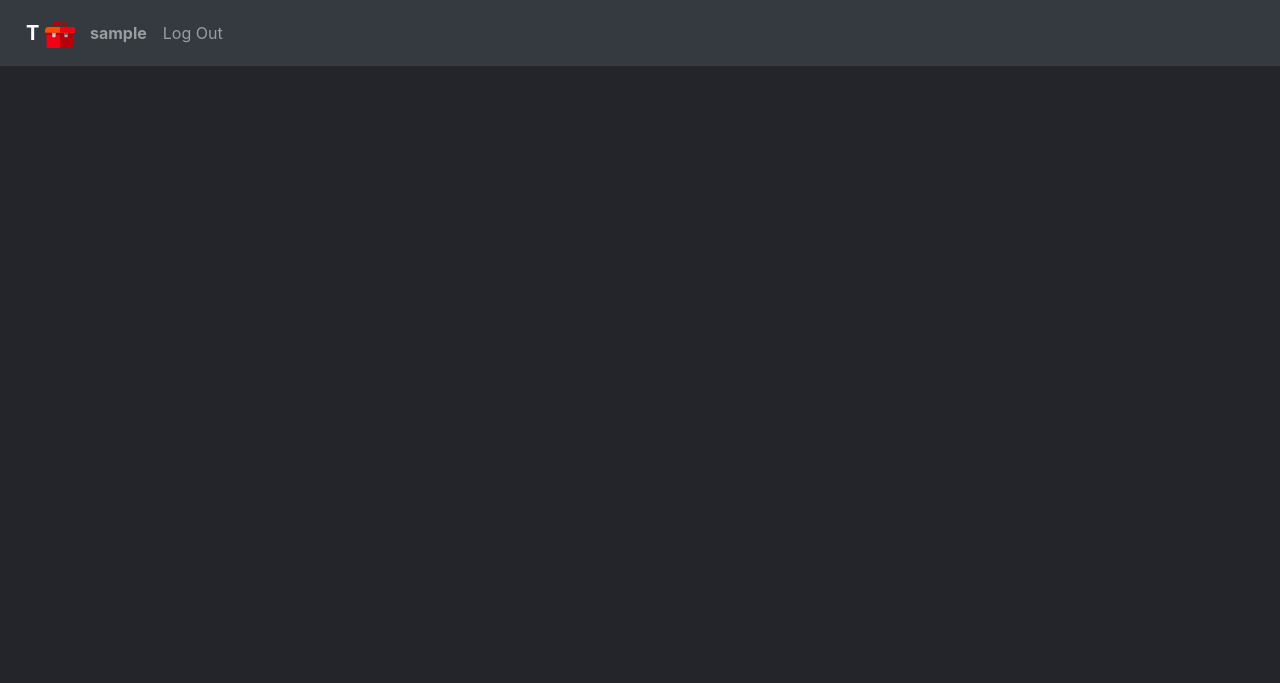
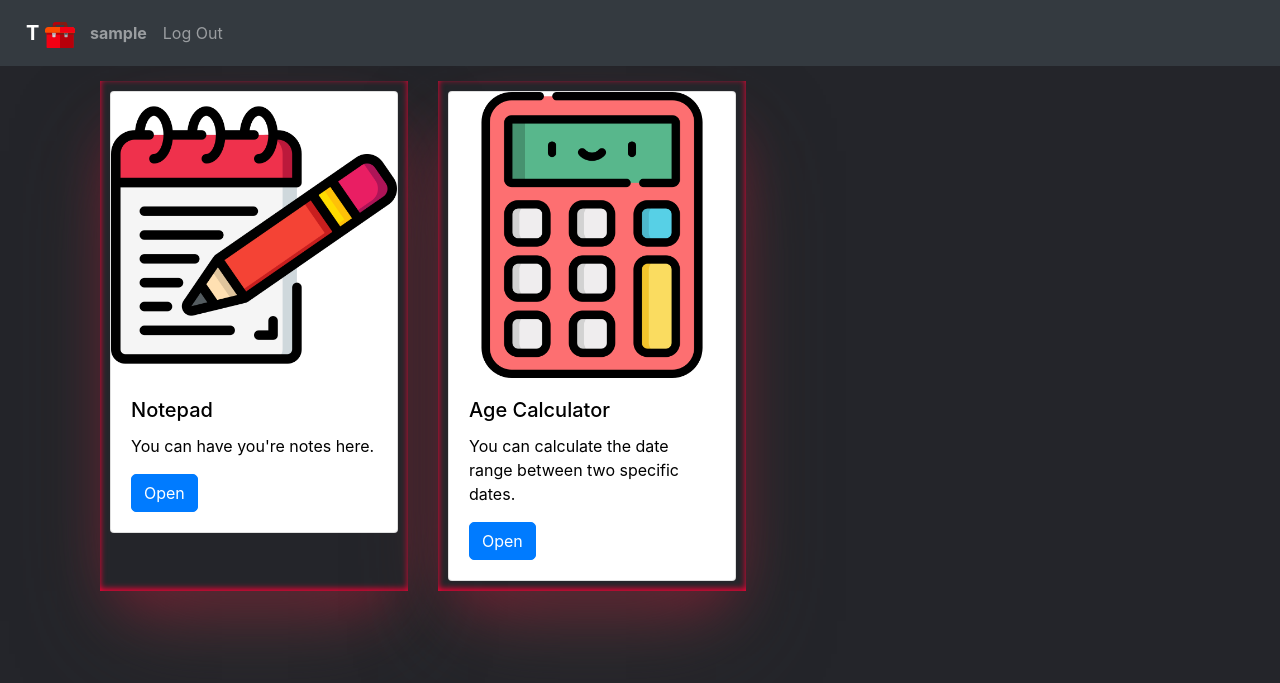
Before and after one commit to sabihdordab/simple-toolbox, a Django app: page / in a window 1280 px wide. Shown: the top 683 px of the page. Run offline with Django 4.2, Linux system fonts and the light colour scheme; the visitor is signed in with stand-in values (Sample User, id 1); some libraries are stand-ins or nearby versions.

Commit message:
show apps into toolbox index page

```diff
--- a/toolbox/static/toolbox/styles.css
+++ b/toolbox/static/toolbox/styles.css
@@ -10,4 +10,23 @@ body {
 .navbar a {
   padding: 10px;
 }
+
+.apps {
+  display: -webkit-box;
+  display: -ms-flexbox;
+  display: flex;
+  -ms-flex-wrap: wrap;
+  flex-wrap: wrap;
+}
+
+.apps > div {
+  margin: 15px;
+  padding: 10px;
+  -webkit-box-shadow: #3a3032 0px 50px 100px -20px, #fe0036 0px 30px 60px -30px, #fe0036 0px -2px 6px 0px inset;
+          box-shadow: #3a3032 0px 50px 100px -20px, #fe0036 0px 30px 60px -30px, #fe0036 0px -2px 6px 0px inset;
+}
+
+.card-title, .card-text {
+  color: black;
+}
 /*# sourceMappingURL=styles.css.map */
--- a/toolbox/static/toolbox/styles.scss
+++ b/toolbox/static/toolbox/styles.scss
@@ -13,3 +13,22 @@ body {
 .navbar a {
     padding: 10px;
 }
+
+.apps {
+    display: -webkit-box;
+    display: -ms-flexbox;
+    display: flex;
+    -ms-flex-wrap: wrap;
+        flex-wrap: wrap;
+  }
+
+  .apps > div {
+    margin: 15px;
+    padding: 10px;
+    box-shadow: #3a3032 0px 50px 100px -20px, #fe0036 0px 30px 60px -30px, #fe0036 0px -2px 6px 0px inset;
+  }
+
+  .card-title , .card-text
+  {
+    color: black;
+  }
--- a/toolbox/templates/toolbox/index.html
+++ b/toolbox/templates/toolbox/index.html
@@ -1,8 +1,31 @@
 {% extends 'toolbox/layout.html'%}
-
+{% load static %}
 {% block title %}
     Toolbox
 {% endblock %}
 
 {% block body %}
+    <div class="container">
+        <div class="apps">
+            <div id="notepad">
+                <div class="card" style="width: 18rem;">
+                    <img class="card-img-top" src="{% static 'toolbox/icons/notepad-icon.png'%}">
+                    <div class="card-body">
+                      <h5 class="card-title">Notepad</h5>
+                      <p class="card-text">You can have you're notes here.</p>
+                      <a href="{% url 'notepad:index'%}" class="btn btn-primary">Open</a>
+                    </div>
+                </div>
+            </div>
+            <div id="age-calculator">
+                <div class="card" style="width: 18rem;">
+                    <img class="card-img-top" src="{% static 'toolbox/icons/calculator-icon.png'%}">
+                    <div class="card-body">
+                      <h5 class="card-title">Age Calculator</h5>
+                      <p class="card-text">You can calculate the date range between two specific dates.</p>
+                      <a href="{% url 'notepad:index'%}" class="btn btn-primary">Open</a>
+                    </div>
+                </div>
+            </div>
+    </div>
 {% endblock %}
```
Also changed, not shown: toolbox/static/toolbox/icons/calculator-icon.png (added), toolbox/static/toolbox/icons/notepad-icon.png (added), 1 other file.
